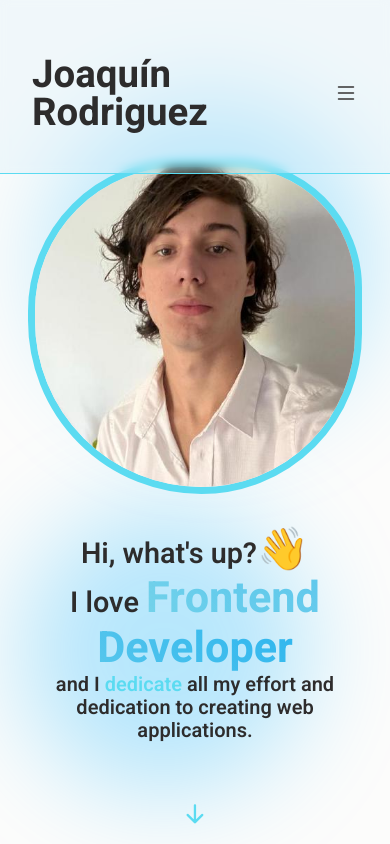
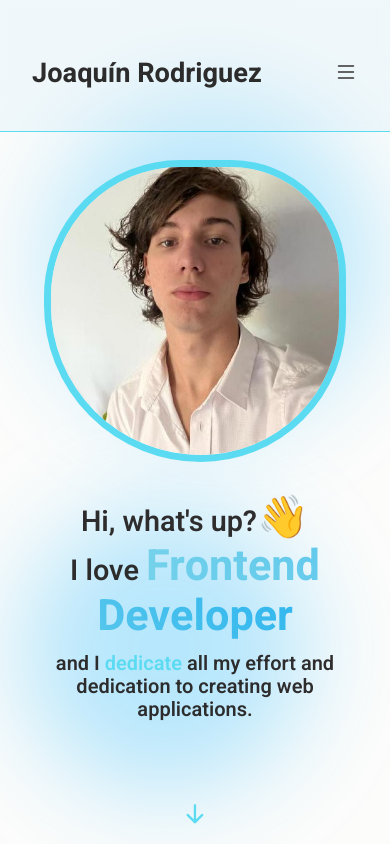
Before and after one commit to JoaquinRodriguez04/portfolio, a React (Vite) app: page / in a window 390 px wide. Shown: the top 844 px of the page. Built offline with nearby package versions, Linux system fonts and the light colour scheme.

Commit message:
the App.css file is modified

```diff
--- a/src/App.css
+++ b/src/App.css
@@ -1306,4 +1306,17 @@ html{
     .proyect-img-wrapper{
         flex: auto;
     }
+
+    .port-logo-name{
+        font-size: 1.7em;
+    }
+
+    .hero-img-wrapper{
+        width: 18em;
+        height: 18em;
+    }
+
+    .description{
+        margin-top: .55em;
+    }
 }
```
